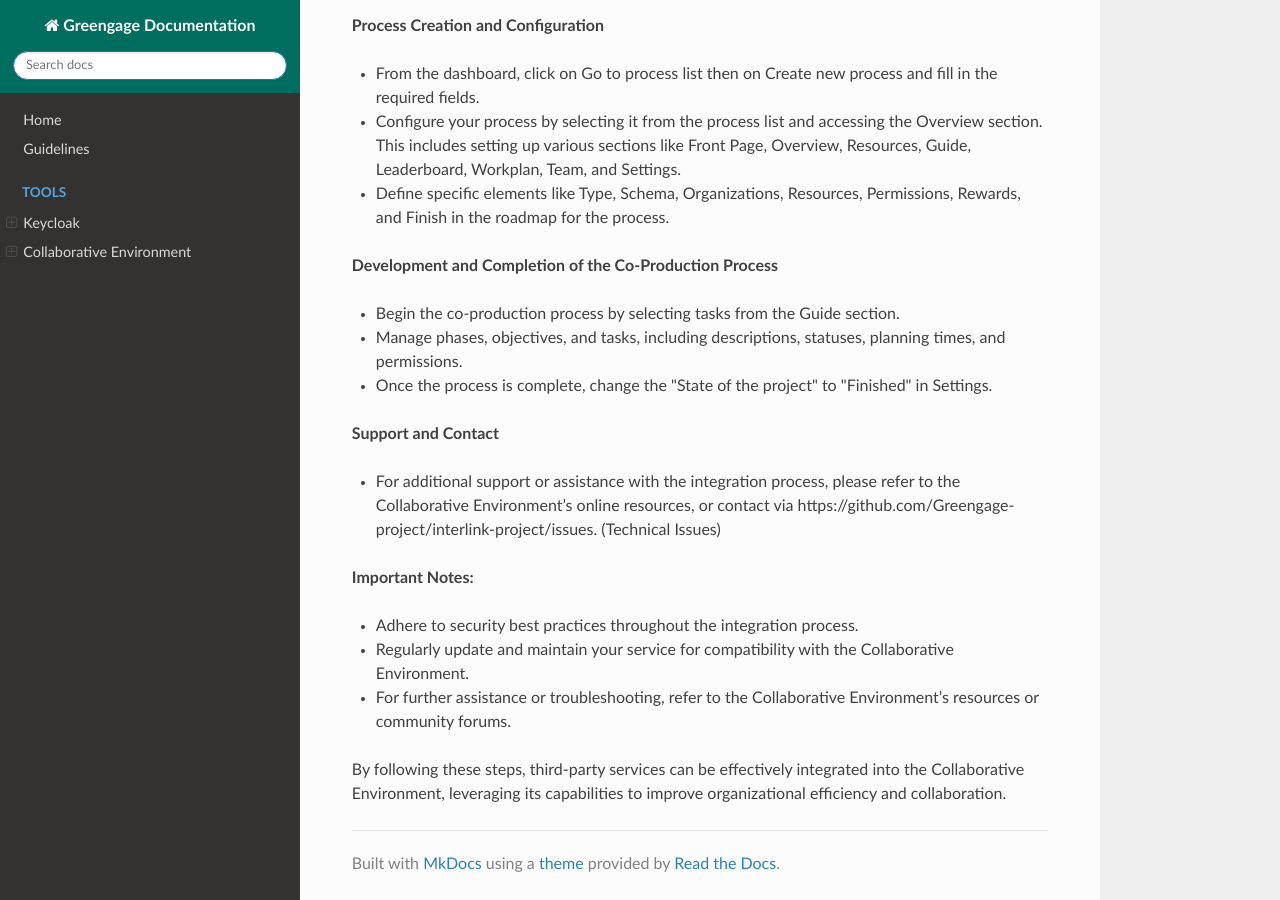
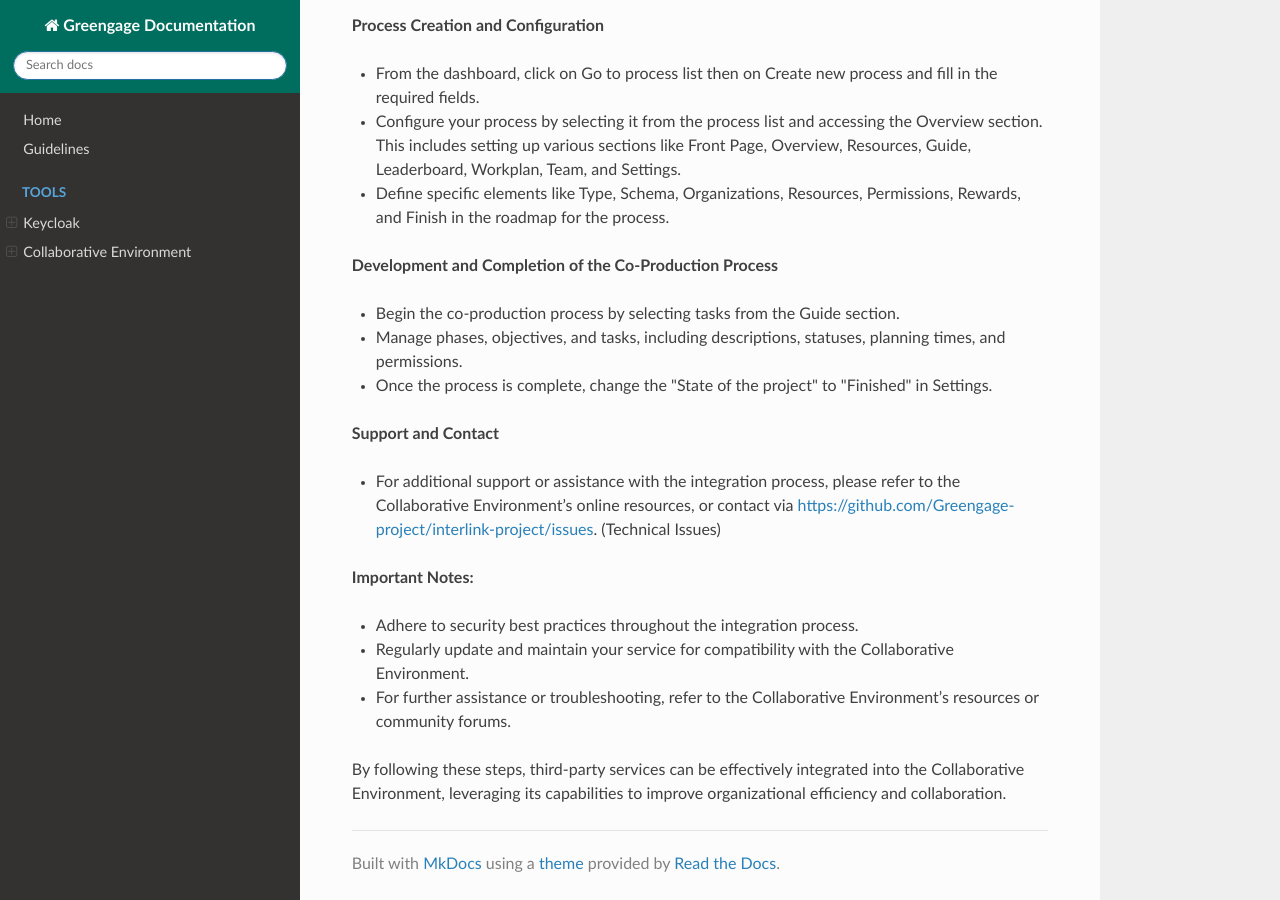
Before and after one commit to Greengage-project/Documentation, an MkDocs documentation site: the page built from docs/tools/collaborativeEnvironment/integration.md, in a window 1280 px wide and 900 px high, scrolled down 615 px. Built offline with MkDocs 1.6.1, drawn with Linux system fonts in a browser that asks for light colours; nearby versions of some CDN libraries; part of the change alters nothing that is shown.

```diff
--- a/docs/tools/collaborativeEnvironment/integration.md
+++ b/docs/tools/collaborativeEnvironment/integration.md
@@ -26,7 +26,7 @@ This guide explains the process for integrating third-party services into the Co
 
 **Support and Contact**
 
-- For additional support or assistance with the integration process, please refer to the Collaborative Environment’s online resources, or contact via https://github.com/Greengage-project/interlink-project/issues. (Technical Issues)
+- For additional support or assistance with the integration process, please refer to the Collaborative Environment’s online resources, or contact via [https://github.com/Greengage-project/interlink-project/issues](https://github.com/Greengage-project/interlink-project/issues). (Technical Issues)
 
 **Important Notes:**
 
```
